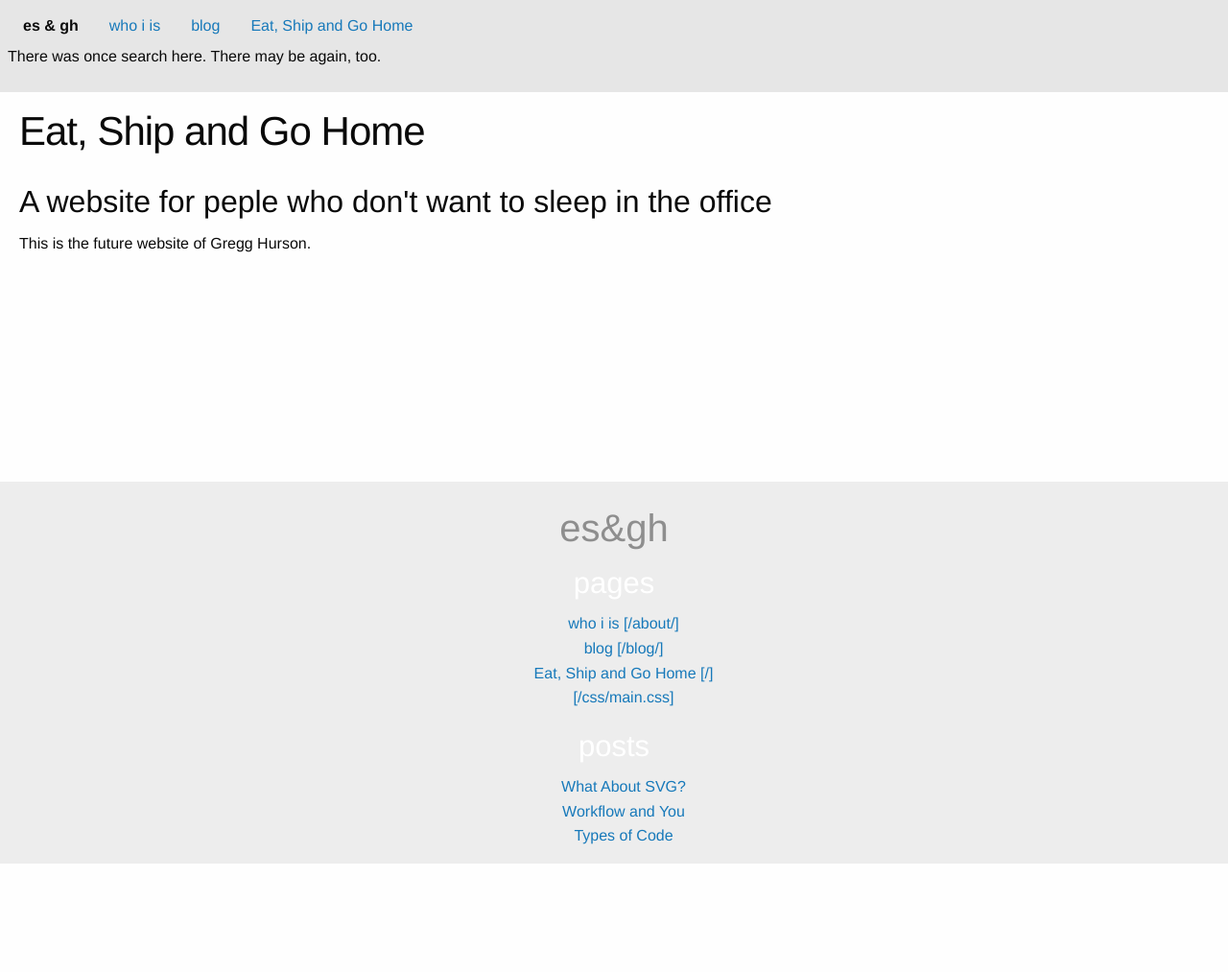
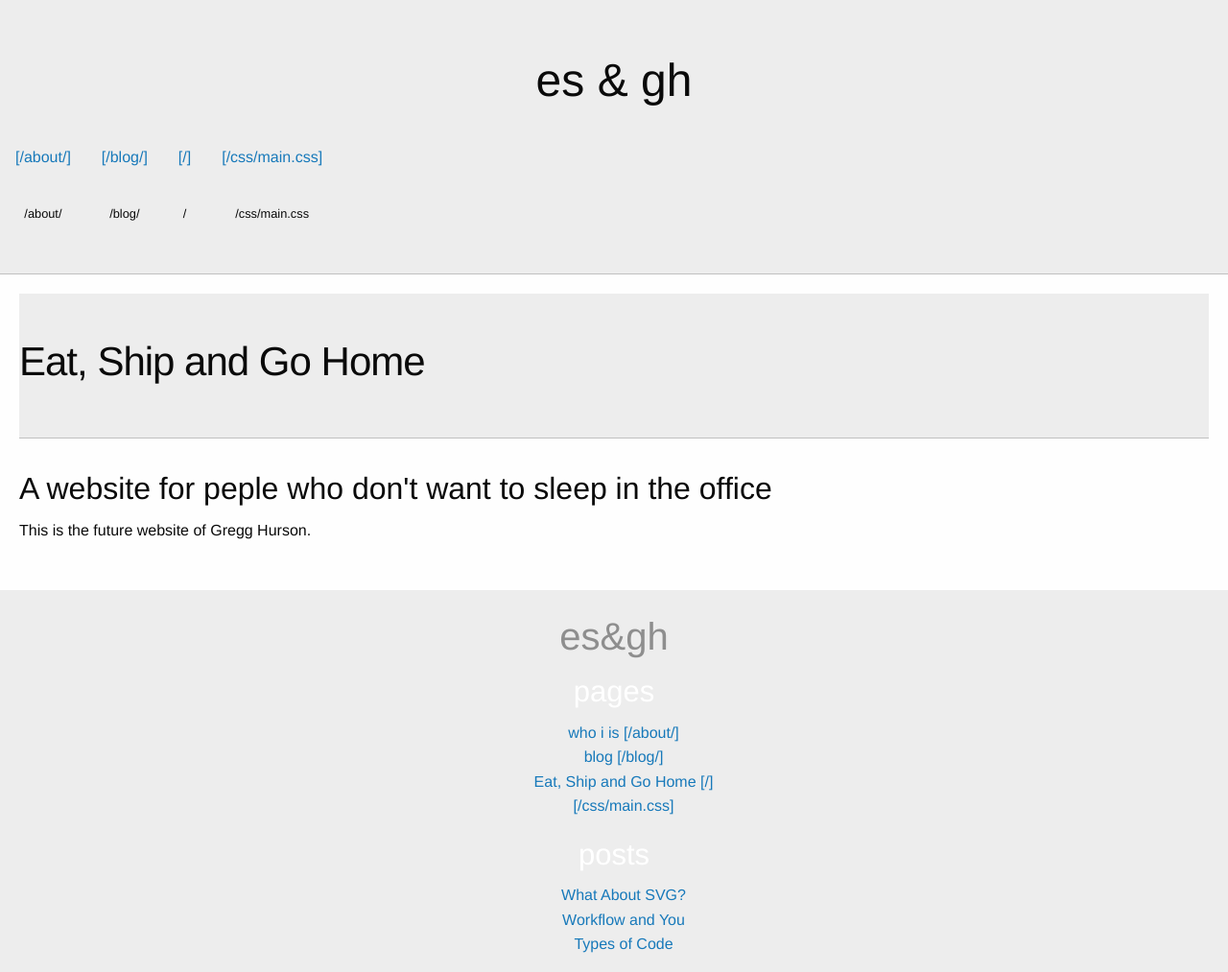
Before and after one commit to ghurson/Eat-Ship-and-Go-Home, a Jekyll site: the page built from index.html, in a window 1280 px wide. Shown: the whole page at 96% size. Built offline with Jekyll 4.4.1, drawn with Linux system fonts in a browser that asks for light colours; nearby versions of some CDN libraries; before the commit the page ends 900 px from its top, so only the background shows below that.

Commit message:
working on a new header design

```diff
--- a/_includes/header.html
+++ b/_includes/header.html
@@ -1,15 +1,16 @@
-<div class="top-bar">
-    <div class="row">
-        <div class="top-bar-left">
-            <ul class="dropdown menu" data-dropdown-menu>
-                <li class="menu-text">es & gh</li>
+<header>
+    <div class="row text-center">
+        <div class="column large-3 logotype">
+            <h1>es & gh</h1>
+        </div>
+
+        <div class="column large-9 menu">
+            <ul>
                 {% for page in site.pages %}
-                <li><a href="{{ page.url }}">{{page.title}}</a></li>
+                <li><a href="{{ page.url }}">[{{page.url}}]</a><br /><small>{{ page.url }}</small></li>
                 {% endfor %}
             </ul>
         </div>
-        <div class="top-bar-right show-for-large">
-            <p>There was once search here. There may be again, too.</p>
-        </div>
     </div>
-</div>
+
+</header>
--- a/_layouts/post.html
+++ b/_layouts/post.html
@@ -4,7 +4,7 @@ layout: default
 
 <div class="row">
 
-    <header class="post-header clearfix">
+    <div class="post-header clearfix">
 
         <h1 class="post-title float-left" itemprop="name headline">{{ page.title }}</h1>
 
@@ -17,7 +17,7 @@ layout: default
                 itemprop="name">{{ page.author }}</span></span>{% endif %}
         </p>
 
-    </header>
+    </div>
 
     <div class="post-content">
         {{ content }}
--- /dev/null
+++ b/_sass/_header.scss
@@ -0,0 +1,24 @@
+header {
+  background: $light-gray;
+  border-bottom: 1px solid $gray;
+  padding: 50px 0;
+
+  .logotype {
+    padding-bottom: 20px;
+  }
+
+  .menu {
+
+    ul {
+      display: flex;
+      justify-content: space-between;
+      margin: 0;
+    }
+
+    li {
+      list-style-type: none;
+    }
+
+  }
+
+}
--- a/css/main.scss
+++ b/css/main.scss
@@ -57,6 +57,8 @@ $on-laptop:        800px;
         "variables",
         "base",
         "layout",
+        "header",
+        "post",
         "syntax-highlighting",
         "footer",
         "style",
```
Also changed, not shown: _sass/_post.scss (added).
